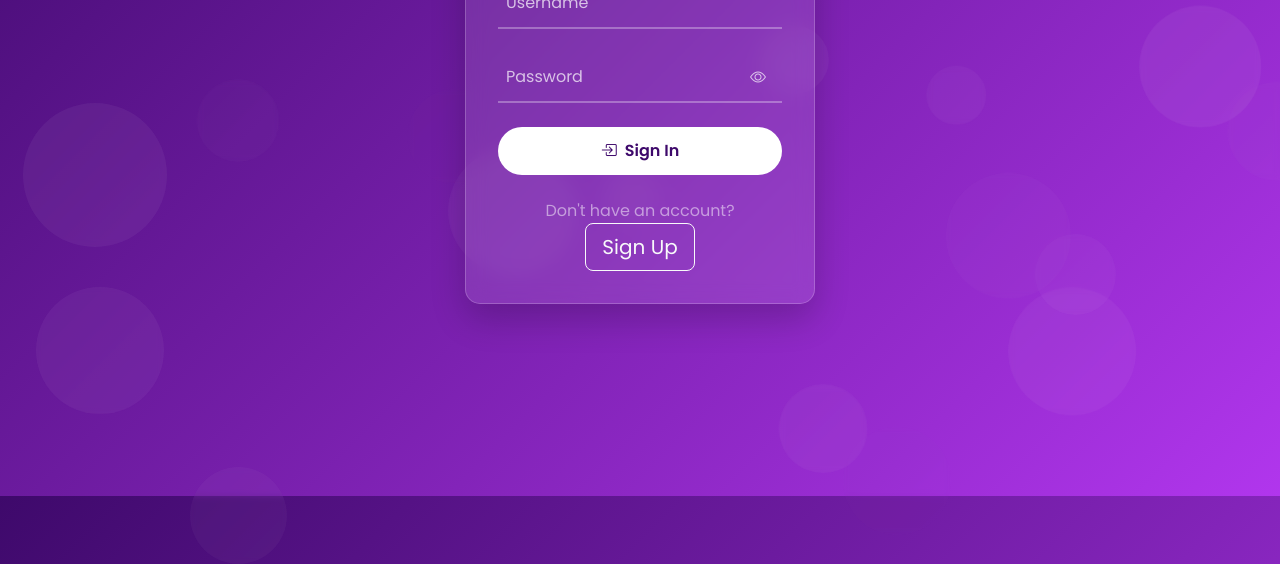
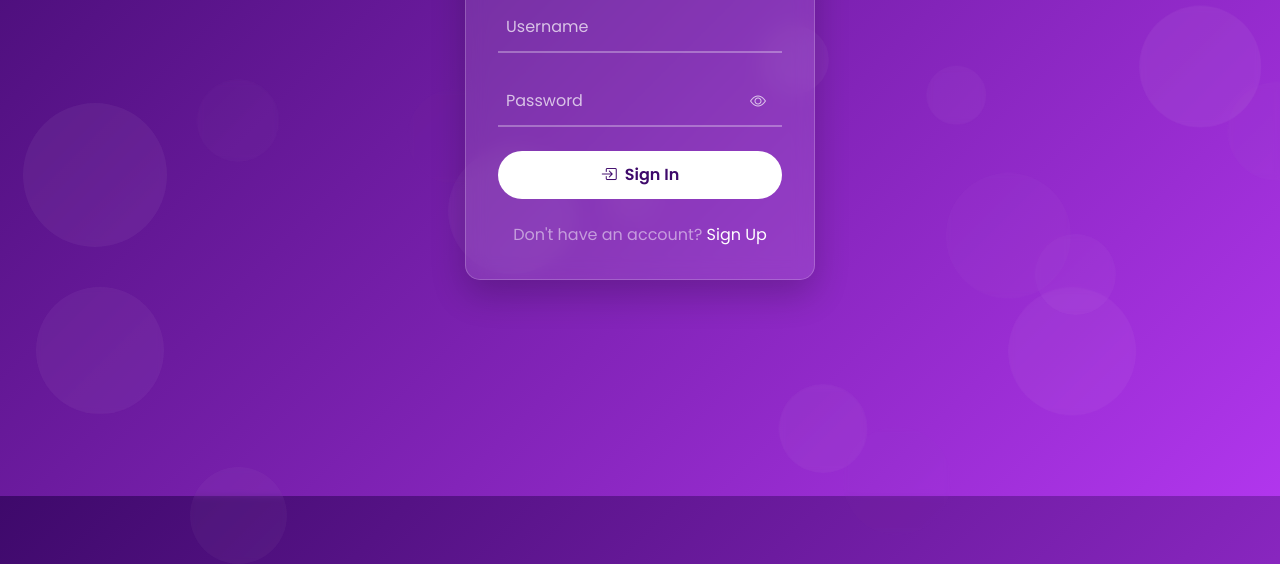
Before and after one commit to devarenidhi25/sakhi-frontend, a plain HTML site: page sign-in.html in a window 1280 px wide. Shown: the part 304-868 px from the top of the page. Drawn offline with nearby package versions, Linux system fonts and the light colour scheme.

Commit message:
Update sign-in.html

```diff
--- a/sign-in.html
+++ b/sign-in.html
@@ -67,7 +67,7 @@
 
         <div class="text-center mt-4 text-white-50">
           Don't have an account?
-          <a href="sign-up.html" class="btn btn-outline-light btn-lg">Sign Up</a>
+          <a href="sign-up.html" class="sign-in-link">Sign Up</a>
         </div>
       </form>
     </div>
```
